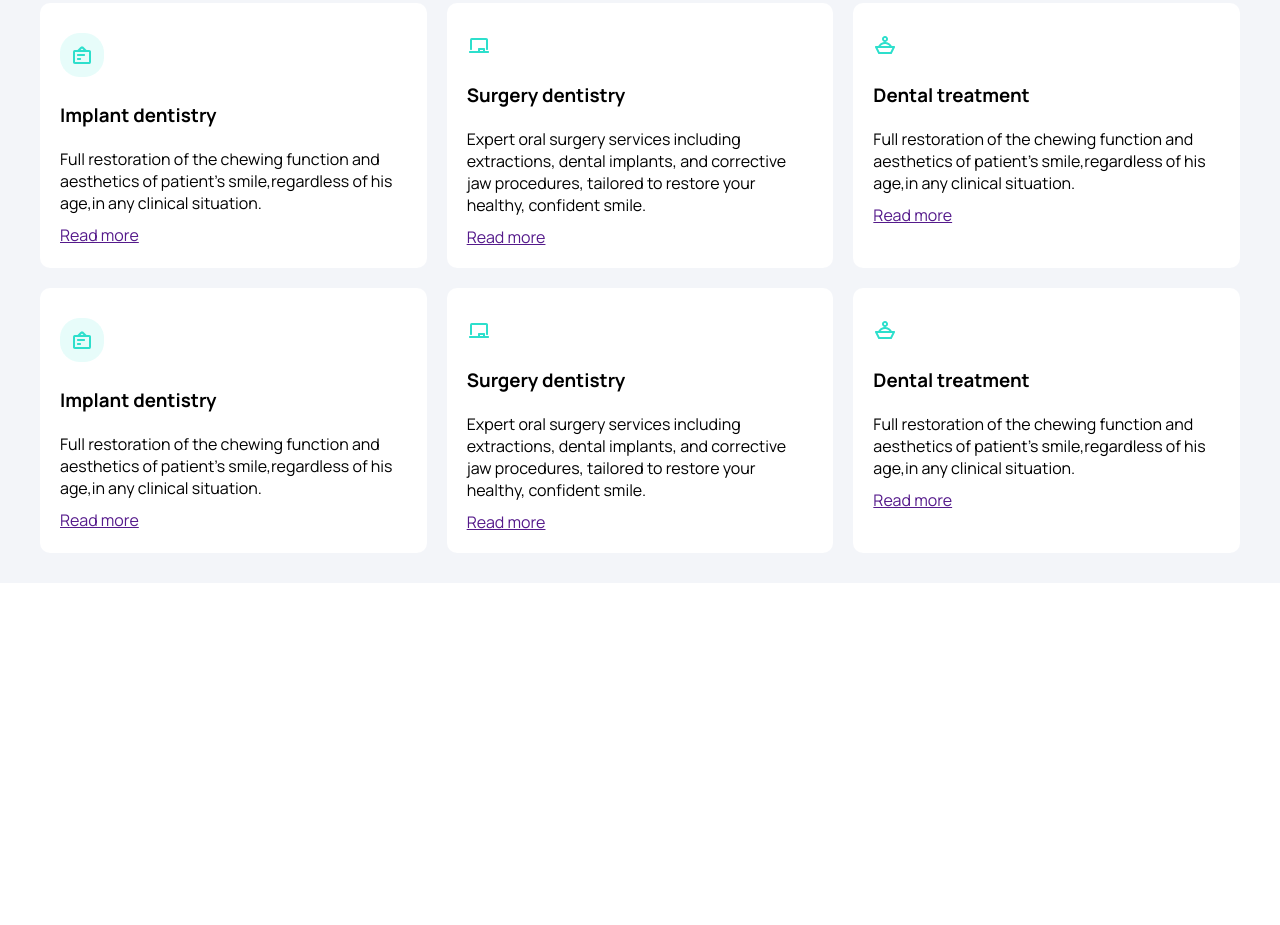
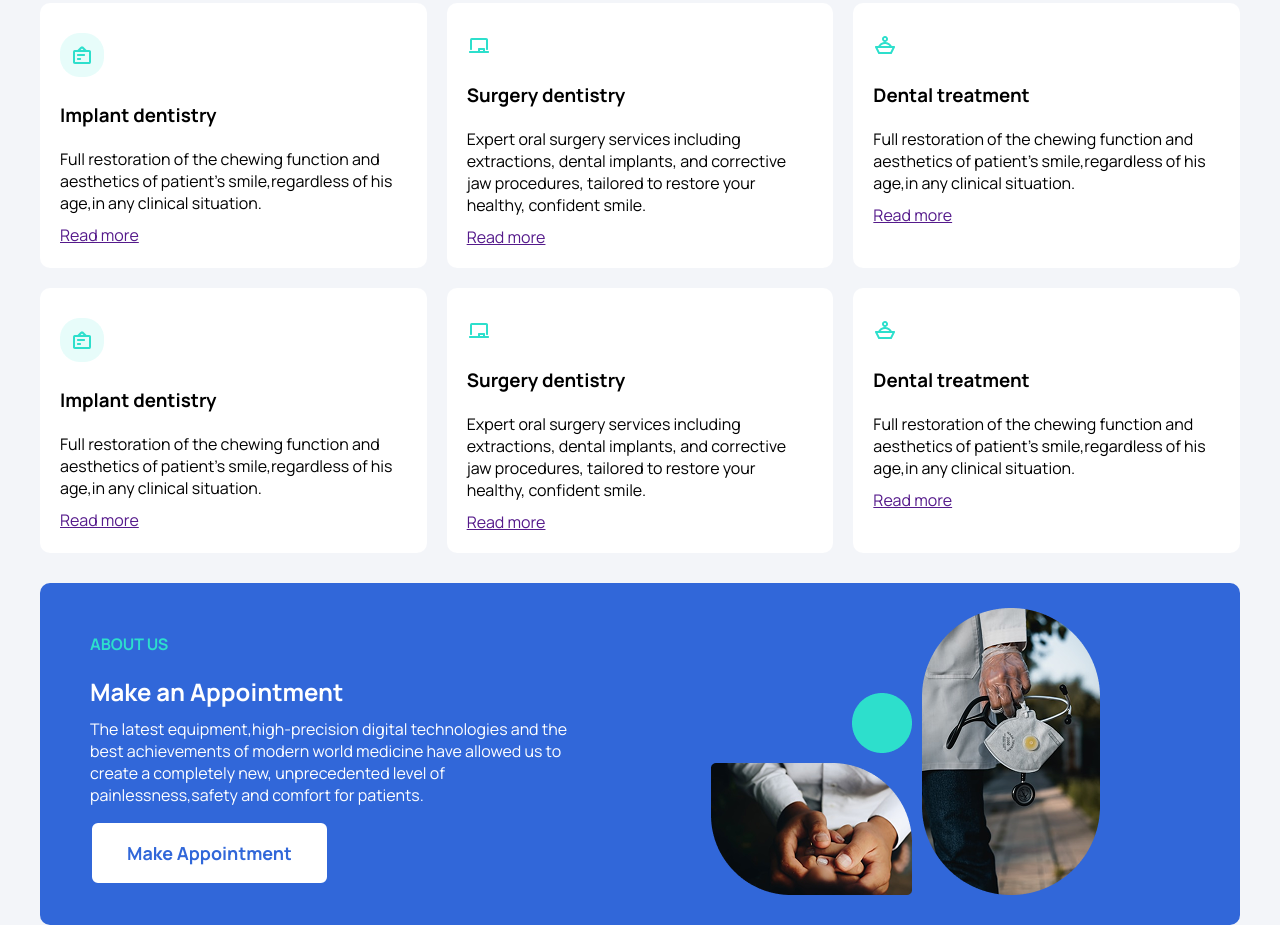
Before and after one commit to naimul291/hospital-landingpage, a plain HTML site: page index.html in a window 1280 px wide. Shown: the part 1084-2009 px from the top of the page. Before the commit the page ends 1667 px from the top, so only its background shows below. Drawn offline with Linux system fonts and the light colour scheme; a web font is replaced by a local one.

Commit message:
about us

```diff
--- a/index.html
+++ b/index.html
@@ -118,8 +118,21 @@
 
      <!-- service section end -->
 
-    <!-- service section end -->
+     <!-- service section end -->
+     <section class="about-us">
+        <div class="container about-info">
+            <div class="about-txt">
+                <h4>ABOUT US</h4>
+                <h1>Make an Appointment</h1>
+                <p>The latest equipment,high-precision digital technologies and the best achievements of modern world medicine have allowed us to create a completely new, unprecedented level of painlessness,safety and comfort for patients.</p>
+                <button class="white-button">Make Appointment</button>
+            </div>
+            <div class="about-img">
+                <img src="./images/Frame 8.png" alt="">
+            </div>
 
+        </div>
+     </section>
 
 
 </body>
--- a/style.css
+++ b/style.css
@@ -11,11 +11,13 @@
     border-radius:8px;
     padding:18px 35px;
     font-size:18px;
+    font-weight: 700;
 }
 
 .white-button:hover{
     background-color: #3167D9;
     color: #FFFFFF;
+    font-weight: 700;
 }
 /*Common button (color)*/
 
@@ -28,11 +30,13 @@
     font-size:18px;
     cursor:pointer;
     border: 2px solid #3167D9;
+    font-weight: 700;
 }
 .color-button:hover{
     background-color: #ffffff;
     color: #3167D9;
     border:2px solid #3167D9;
+    font-weight: 700;
 
 }
 .container{
@@ -155,3 +159,43 @@
 .card a{
     padding: 10px 0px;
 }
+
+.about-us{
+    background-color: #F3F5F9;
+}
+.about-info{
+    display: flex;
+    background-color: #3167D9;
+    justify-content: center;
+    align-items: center;
+    border-radius: 10px;
+}
+.about-txt,
+.about-img{
+    padding: 25px 50px;
+    flex: 1;
+
+}
+
+.about-txt h4{
+    padding: 10px 0px;
+    color: #2DDFCC;
+}
+.about-txt h1{
+    color: #FFFFFF;
+    padding: 10px 0px;
+}
+.about-txt p{
+    color: #FFFFFF;
+}
+.about-txt .white-button{
+  margin-top: 15px;
+  color: #3167D9;
+  font-weight: 700;
+}
+
+.about-txt .white-button:hover{
+    background-color: #2DDFCC;
+    font-weight: 700;
+    color: #000000;
+}
```
Also changed, not shown: images/Frame 8.png (added).
